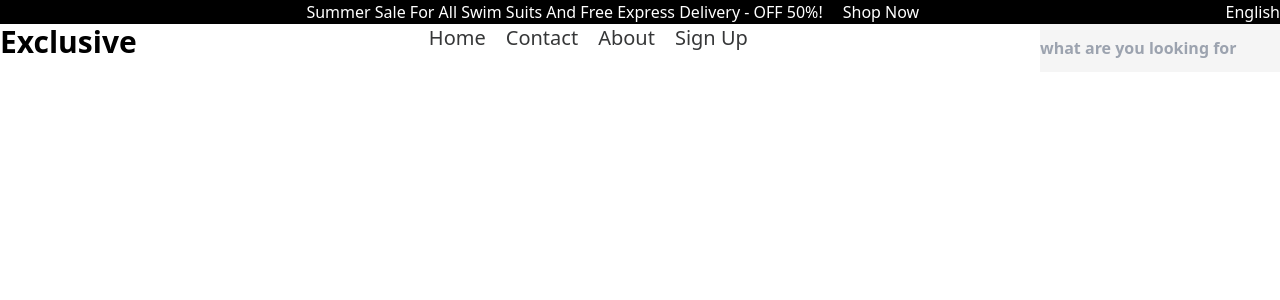
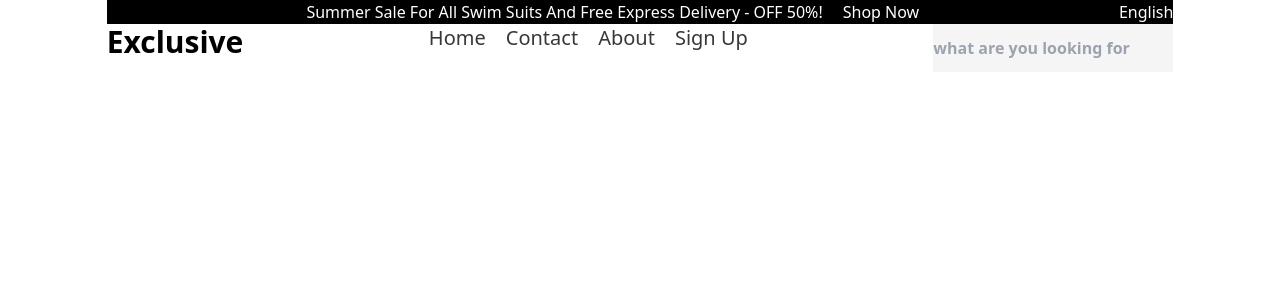
Before and after one commit to Tomo233/E-commerce, a React (Vite) app: page / in a window 1280 px wide. Shown: the top 300 px of the page. Built offline with nearby package versions, Linux system fonts and the light colour scheme.

Commit message:
little container update

```diff
--- a/src/components/Container.jsx
+++ b/src/components/Container.jsx
@@ -1,5 +1,9 @@
 function Container({ children }) {
-  return <div className="mx-auto w-5/6">{children}</div>;
+  return (
+    <div id="container" className="mx-auto w-5/6">
+      {children}
+    </div>
+  );
 }
 
 export default Container;
--- a/src/pages/Home.jsx
+++ b/src/pages/Home.jsx
@@ -1,13 +1,14 @@
 import Header from "../components/Header";
 import TopHeader from "../components/TopHeader";
+import Container from "../components/Container";
 
 function Home() {
   return (
     <>
-      <div>
+      <Container>
         <TopHeader />
         <Header />
-      </div>
+      </Container>
     </>
   );
 }
```
